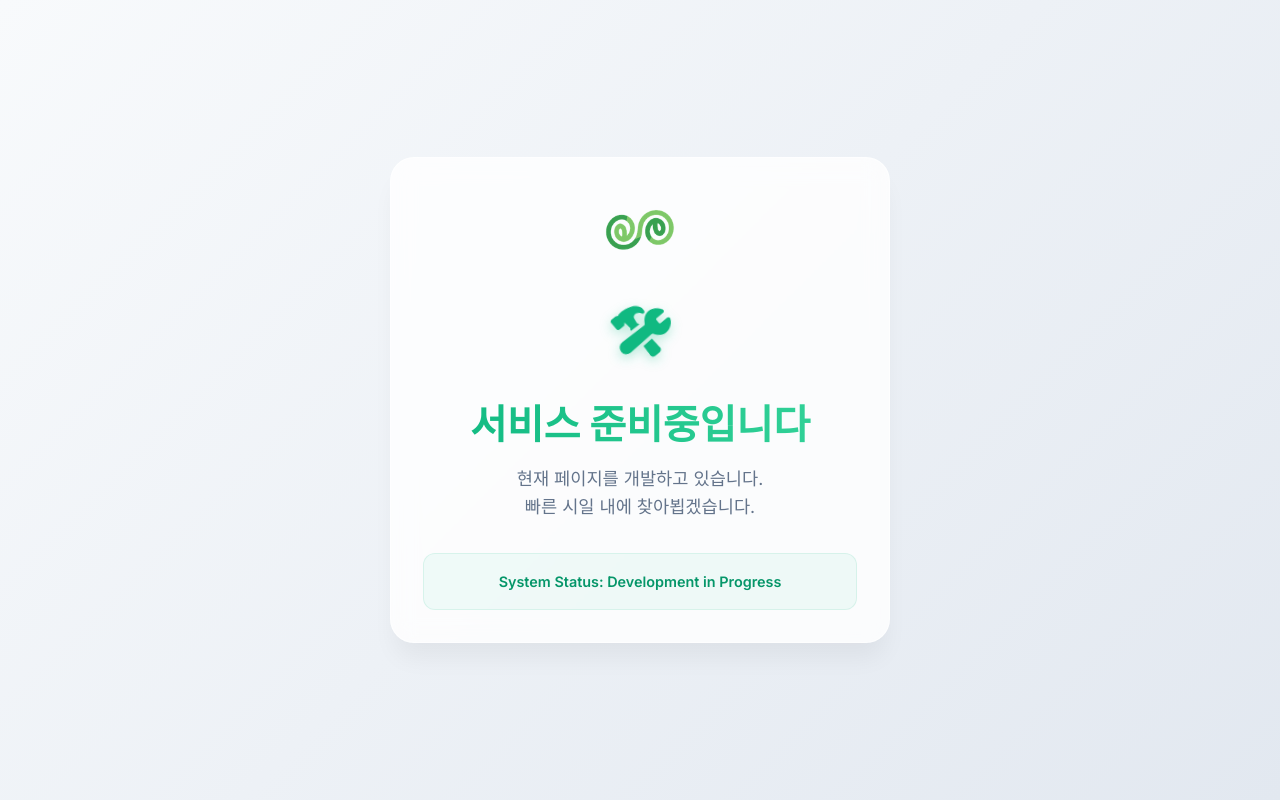
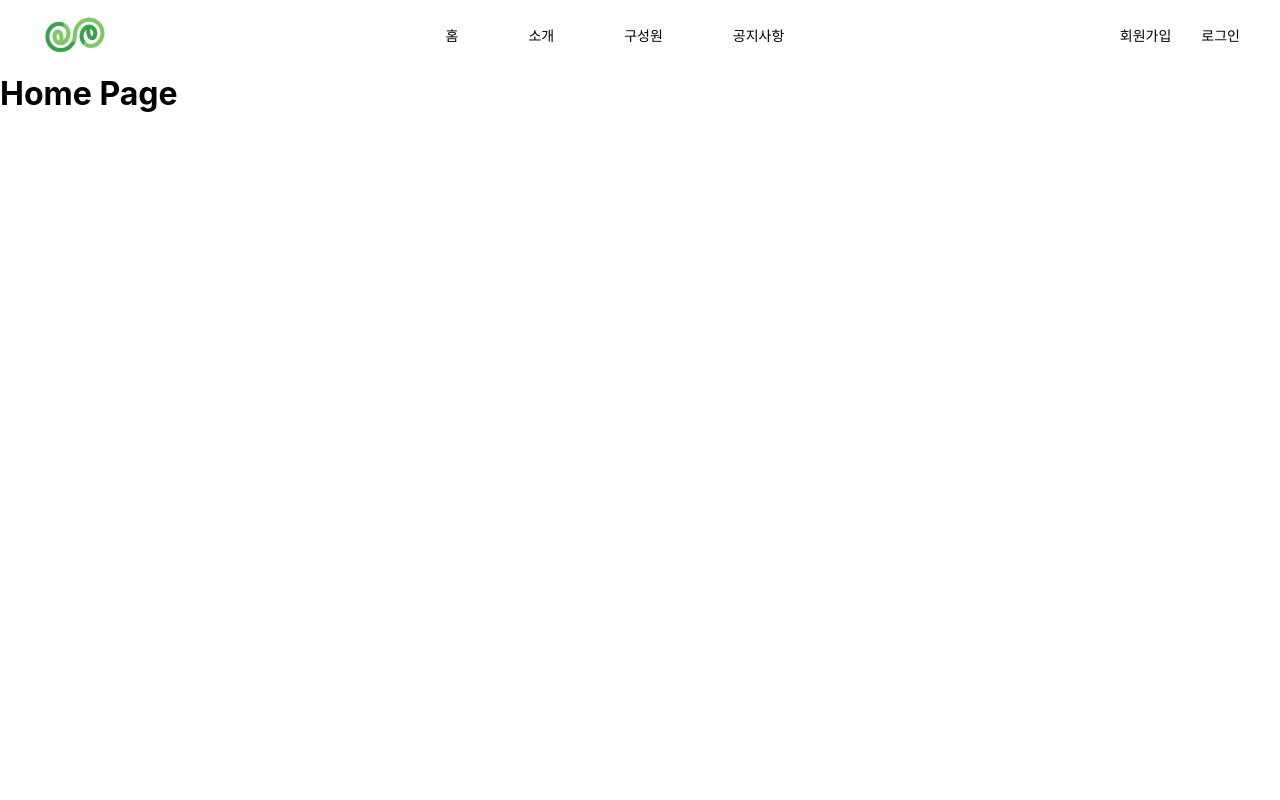
Before and after one commit to gksruf22/EC, a React app in the folder frontend/: page / in a window 1280 px wide. Built offline with nearby package versions, Linux system fonts and the light colour scheme; the HTML template or start-up script is replaced by a standard one.

Commit message:
./components/header 추가

```diff
--- a/frontend/src/App.css
+++ b/frontend/src/App.css
@@ -1,42 +1,4 @@
-#root {
-  width: 100%;
-  min-height: 100vh;
-  margin: 0;
-  padding: 0;
+/* App.css - Cleaned up */
+.App {
+  /* Start adding your styles here */
 }
-
-.logo {
-  height: 6em;
-  padding: 1.5em;
-  will-change: filter;
-  transition: filter 300ms;
-}
-.logo:hover {
-  filter: drop-shadow(0 0 2em #646cffaa);
-}
-.logo.react:hover {
-  filter: drop-shadow(0 0 2em #61dafbaa);
-}
-
-@keyframes logo-spin {
-  from {
-    transform: rotate(0deg);
-  }
-  to {
-    transform: rotate(360deg);
-  }
-}
-
-@media (prefers-reduced-motion: no-preference) {
-  a:nth-of-type(2) .logo {
-    animation: logo-spin infinite 20s linear;
-  }
-}
-
-.card {
-  padding: 2em;
-}
-
-.read-the-docs {
-  color: #888;
-}
--- a/frontend/src/App.tsx
+++ b/frontend/src/App.tsx
@@ -1,10 +1,17 @@
 import './App.css'
-import UnderConstruction from './pages/UnderConstruction'
+import Header from './components/Header';
+import Home from './pages/Home';
 
 function App() {
   return (
-    <UnderConstruction />
-  )
+    <div className="App">
+      <Header />
+
+      <main>
+        <Home />
+      </main>
+    </div>
+  );
 }
 
-export default App
+export default App;
--- /dev/null
+++ b/frontend/src/components/Header.css
@@ -0,0 +1,80 @@
+.header {
+  display: flex;
+  /* 1fr(로고) : auto(메뉴 내용만큼) : 1fr(빈공간/버튼) 비율로 나눔 */
+  grid-template-columns: 1fr auto 1fr;
+  justify-content: space-between; /* 로고 - 메뉴 - 버튼 사이 간격 균등 분배 */
+  align-items: center;
+  padding: 0 40px;
+  background-color: #ffffff;
+  z-index: 1000; /* 헤더 상단 고정 */
+}
+
+.header ul {
+  display: flex;
+  list-style: none;
+  gap: 70px;
+}
+
+.header a {
+  text-decoration: none;
+}
+
+.logo-img {
+  width: 70px;
+  height: auto;
+  display: block;
+}
+
+.logo {
+  cursor: pointer;
+  display: flex;
+  justify-content: center;
+}
+
+.nav-links {
+  display: flex;
+  list-style: none;
+  gap: 70px; /* 항목 사이의 간격 */
+  margin: 0;
+  padding: 0;
+}
+
+.nav-links a {
+  text-decoration: none;
+  color: #000000;
+  font-size: 14px;
+  font-weight: 500;
+  transition: color 0.2s;
+}
+
+.nav-links a:hover {
+  color: #d9d9d9; /* 마우스 올렸을 때 색상 변경 */
+}
+
+.header-right {
+  display: flex;
+  justify-content: flex-end;
+  gap: 30px;
+}
+
+.signup {
+  text-decoration: none;
+  color: #000000;
+  font-size: 14px;
+  font-weight: 500;
+}
+
+.signup:hover {
+  color: #d9d9d9;
+}
+
+.login {
+  text-decoration: none;
+  color: #000000;
+  font-size: 14px;
+  font-weight: 500;
+}
+
+.login:hover {
+  color: #d9d9d9;
+}
--- /dev/null
+++ b/frontend/src/components/Header.tsx
@@ -0,0 +1,28 @@
+import './Header.css';
+import logo from '../assets/logo.png';
+
+const Header = () => {
+  return (
+    <header className="header">
+      <div className="logo">
+        <a href="/">
+          <img src={logo} alt="Service Logo" className="logo-img" />
+        </a>
+      </div>
+      <nav>
+        <ul className="nav-links">
+          <li><a href="/">홈</a></li>
+          <li><a href="/about">소개</a></li>
+          <li><a href="/about">구성원</a></li>
+          <li><a href="/about">공지사항</a></li>
+        </ul>
+      </nav>
+      <div className="header-right">
+        <a href="/signup" className="signup">회원가입</a>
+        <a href="/login" className="login">로그인</a>
+      </div>
+    </header>
+  );
+};
+
+export default Header;
--- a/frontend/src/index.css
+++ b/frontend/src/index.css
@@ -1,164 +1,22 @@
-@import url('https://fonts.googleapis.com/css2?family=Inter:wght@400;500;600;700;800&display=swap');
-
-:root {
-  /* Colors */
-  --bg-dark: #0f172a;
-  --bg-card: #1e293b;
-  --primary: #6366f1;
-  --primary-hover: #4f46e5;
-  --text-main: #f8fafc;
-  --text-muted: #94a3b8;
-  --border: #334155;
-  --success: #10b981;
-  --error: #ef4444;
-
-  /* Glassmorphism */
-  --glass-bg: rgba(30, 41, 59, 0.7);
-  --glass-border: rgba(255, 255, 255, 0.1);
-  --glass-shadow: 0 8px 32px 0 rgba(0, 0, 0, 0.37);
-
-  /* Spacing */
-  --spacing-xs: 0.5rem;
-  --spacing-sm: 1rem;
-  --spacing-md: 1.5rem;
-  --spacing-lg: 2rem;
-  --spacing-xl: 3rem;
-
-  /* Radius */
-  --radius-sm: 8px;
-  --radius-md: 12px;
-  --radius-lg: 20px;
-}
-
+/* Basic Clean Reset */
 * {
-  box-sizing: border-box;
   margin: 0;
   padding: 0;
+  box-sizing: border-box;
 }
 
 body {
-  font-family: 'Inter', system-ui, -apple-system, sans-serif;
-  background-color: var(--bg-dark);
-  color: var(--text-main);
-  line-height: 1.6;
-  min-height: 100vh;
-  display: flex;
-  flex-direction: column;
+  font-family: -apple-system, BlinkMacSystemFont, 'Segoe UI', Roboto, 'Helvetica Neue', Arial, sans-serif;
+  -webkit-font-smoothing: antialiased;
+  -moz-osx-font-smoothing: grayscale;
+  line-height: 1.5;
 }
 
 a {
-  color: var(--primary);
   text-decoration: none;
-  transition: color 0.2s;
+  color: inherit;
 }
 
-a:hover {
-  color: var(--primary-hover);
+ul, ol {
+  list-style: none;
 }
-
-h1, h2, h3, h4, h5, h6 {
-  line-height: 1.2;
-  font-weight: 700;
-  color: var(--text-main);
-}
-
-h1 { font-size: 3rem; background: linear-gradient(to right, #818cf8, #c084fc); -webkit-background-clip: text; -webkit-text-fill-color: transparent; }
-h2 { font-size: 2rem; margin-bottom: var(--spacing-md); }
-
-button {
-  cursor: pointer;
-  border: none;
-  font-family: inherit;
-}
-
-/* Utilities */
-.container {
-  max-width: 1200px;
-  margin: 0 auto;
-  padding: 0 var(--spacing-sm);
-  width: 100%;
-}
-
-.btn {
-  display: inline-flex;
-  align-items: center;
-  justify-content: center;
-  padding: 0.75rem 1.5rem;
-  border-radius: var(--radius-md);
-  font-weight: 600;
-  transition: all 0.3s ease;
-  font-size: 1rem;
-}
-
-.btn-primary {
-  background: linear-gradient(135deg, var(--primary), var(--primary-hover));
-  color: white;
-  box-shadow: 0 4px 6px -1px rgba(99, 102, 241, 0.4);
-}
-
-.btn-primary:hover {
-  transform: translateY(-2px);
-  box-shadow: 0 10px 15px -3px rgba(99, 102, 241, 0.5);
-}
-
-.btn-outline {
-  background: transparent;
-  border: 2px solid var(--primary);
-  color: var(--primary);
-}
-
-.btn-outline:hover {
-  background: rgba(99, 102, 241, 0.1);
-}
-
-.card {
-  background: var(--glass-bg);
-  backdrop-filter: blur(8px);
-  border: 1px solid var(--glass-border);
-  border-radius: var(--radius-lg);
-  padding: var(--spacing-lg);
-  box-shadow: var(--glass-shadow);
-}
-
-.input-group {
-  margin-bottom: var(--spacing-md);
-}
-
-.input-label {
-  display: block;
-  margin-bottom: var(--spacing-xs);
-  color: var(--text-muted);
-  font-size: 0.9rem;
-}
-
-.input-field {
-  width: 100%;
-  padding: 0.75rem;
-  background: rgba(15, 23, 42, 0.5);
-  border: 1px solid var(--border);
-  border-radius: var(--radius-sm);
-  color: white;
-  font-size: 1rem;
-  transition: border-color 0.2s;
-}
-
-.input-field:focus {
-  outline: none;
-  border-color: var(--primary);
-}
-
-.text-center { text-align: center; }
-.mt-4 { margin-top: 1rem; }
-.mb-4 { margin-bottom: 1rem; }
-.flex-center { display: flex; align-items: center; justify-content: center; }
-.full-screen { min-height: 100vh; display: flex; flex-direction: column; }
-
-/* Animations */
-@keyframes fadeIn {
-  from { opacity: 0; transform: translateY(20px); }
-  to { opacity: 1; transform: translateY(0); }
-}
-
-.animate-fade-in {
-  animation: fadeIn 0.6s ease-out forwards;
-}
--- /dev/null
+++ b/frontend/src/pages/Home.tsx
@@ -0,0 +1,9 @@
+const Home = () => {
+  return (
+    <div>
+      <h1>Home Page</h1>
+    </div>
+  );
+};
+
+export default Home;
--- a/frontend/src/pages/UnderConstruction.tsx
+++ /dev/null
@@ -1,77 +0,0 @@
-import { IoConstruct } from "react-icons/io5";
-import logo from '../assets/logo.png';
-
-const UnderConstruction = () => {
-  return (
-    <div className="full-screen flex-center" style={{
-      background: 'linear-gradient(135deg, #f8fafc 0%, #e2e8f0 100%)',
-      padding: '2rem',
-      color: '#1e293b'
-    }}>
-      <div className="card animate-fade-in" style={{
-        maxWidth: '500px',
-        width: '100%',
-        textAlign: 'center',
-        background: 'rgba(255, 255, 255, 0.8)',
-        backdropFilter: 'blur(12px)',
-        border: '1px solid rgba(255, 255, 255, 0.6)',
-        borderRadius: '24px',
-        boxShadow: '0 20px 25px -5px rgba(0, 0, 0, 0.05), 0 8px 10px -6px rgba(0, 0, 0, 0.01)'
-      }}>
-        <div style={{ marginBottom: '2rem' }}>
-          <img src={logo} alt="Logo" style={{ height: '80px', marginBottom: '1.5rem' }} />
-          <br />
-          <IoConstruct
-            size={60}
-            color="#10b981"
-            style={{
-              filter: 'drop-shadow(0 4px 6px rgba(16, 185, 129, 0.3))',
-              animation: 'spin 3s linear infinite'
-            }}
-          />
-        </div>
-
-        <h1 style={{
-          fontSize: '2.5rem',
-          marginBottom: '1rem',
-          background: 'linear-gradient(to right, #10b981, #34d399)',
-          WebkitBackgroundClip: 'text',
-          WebkitTextFillColor: 'transparent',
-          fontWeight: '800'
-        }}>
-          서비스 준비중입니다
-        </h1>
-
-        <p style={{
-          color: '#64748b',
-          marginBottom: '2rem',
-          fontSize: '1.1rem',
-          lineHeight: '1.6'
-        }}>
-          현재 페이지를 개발하고 있습니다.<br />
-          빠른 시일 내에 찾아뵙겠습니다.
-        </p>
-
-        <div style={{
-          padding: '1rem',
-          background: 'rgba(16, 185, 129, 0.05)',
-          borderRadius: '12px',
-          border: '1px solid rgba(16, 185, 129, 0.1)'
-        }}>
-          <p style={{ color: '#059669', fontWeight: '600', fontSize: '0.9rem' }}>
-            System Status: Development in Progress
-          </p>
-        </div>
-      </div>
-      <style>{`
-        @keyframes spin {
-          0% { transform: rotate(0deg); }
-          50% { transform: rotate(15deg); }
-          100% { transform: rotate(0deg); }
-        }
-      `}</style>
-    </div>
-  );
-};
-
-export default UnderConstruction;
```
